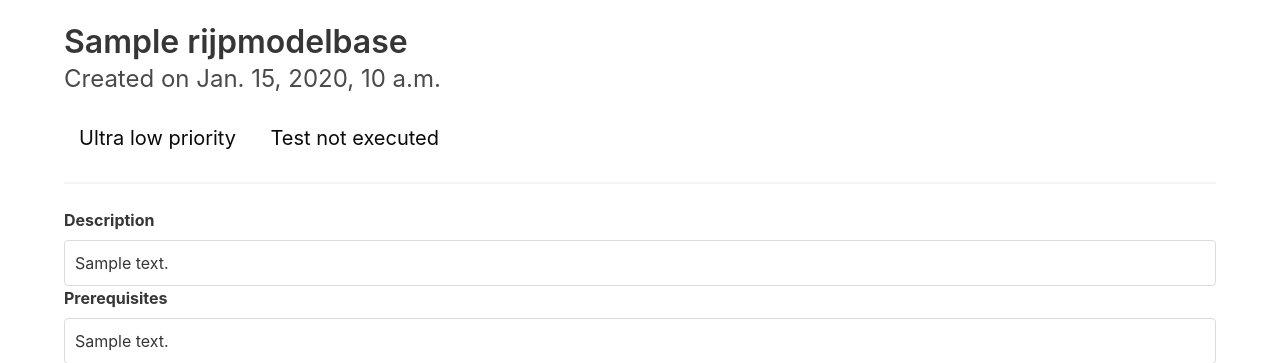
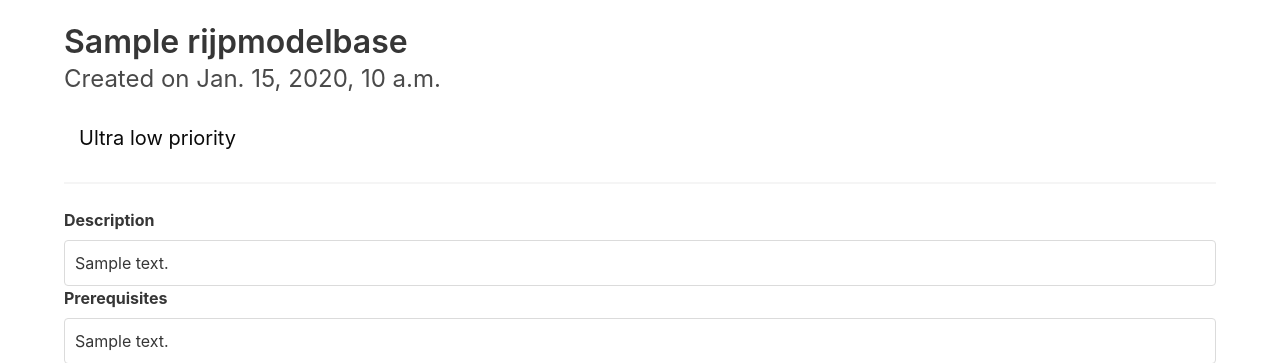
Before and after one commit to jbienkowski/rijp, a Django app: a page that uses src/templates/project_test_case_template_details.html in a window 1280 px wide. Shown: the part 124-487 px from the top of the page. Run offline with Django 3.2, Linux system fonts and the light colour scheme; a user stored in the database is signed in; tables that the repository leaves empty hold one stand-in row (values such as "Sample post"); some libraries are stand-ins or nearby versions.

Commit message:
Removed status from test case template views

```diff
--- a/src/rijp_portal/forms.py
+++ b/src/rijp_portal/forms.py
@@ -18,7 +18,7 @@ RIJP_MODEL_BASE_LABELS = {
     'is_archived': 'Is archived',
 }
 
-RIJP_TEST_CASE_BASE_FIELDS = (
+RIJP_TEST_CASE_BASE_FIELDS = [
     'name',
     'description',
     'prerequisites',
@@ -28,7 +28,7 @@ RIJP_TEST_CASE_BASE_FIELDS = (
     'status',
     'remarks',
     'test_environment',
-)
+]
 
 RIJP_TEST_CASE_BASE_LABELS = {
     'name': 'Name',
@@ -103,4 +103,5 @@ class ProjectTestCaseTemplateForm(forms.ModelForm):
     class Meta:
         model = RijpTestCaseTemplate
         fields = RIJP_TEST_CASE_BASE_FIELDS
+        exclude = ['status']
         labels = RIJP_TEST_CASE_BASE_LABELS
--- a/src/templates/project_test_case_template_details.html
+++ b/src/templates/project_test_case_template_details.html
@@ -17,7 +17,7 @@
 <h1 class="title">{{ ctx.name }}</h1>
 <h2 class="subtitle is-4">Created on {{ ctx.created }}</h2>
 <span class="tag is-large {{ ctx.get_priority_bulma_class }}">{{ ctx.get_priority }}</span>
-<span class="tag is-large {{ ctx.get_status_bulma_class }}">{{ ctx.get_status }}</span>
+<!-- <span class="tag is-large {{ ctx.get_status_bulma_class }}">{{ ctx.get_status }}</span> -->
 
 <hr>
 
```
